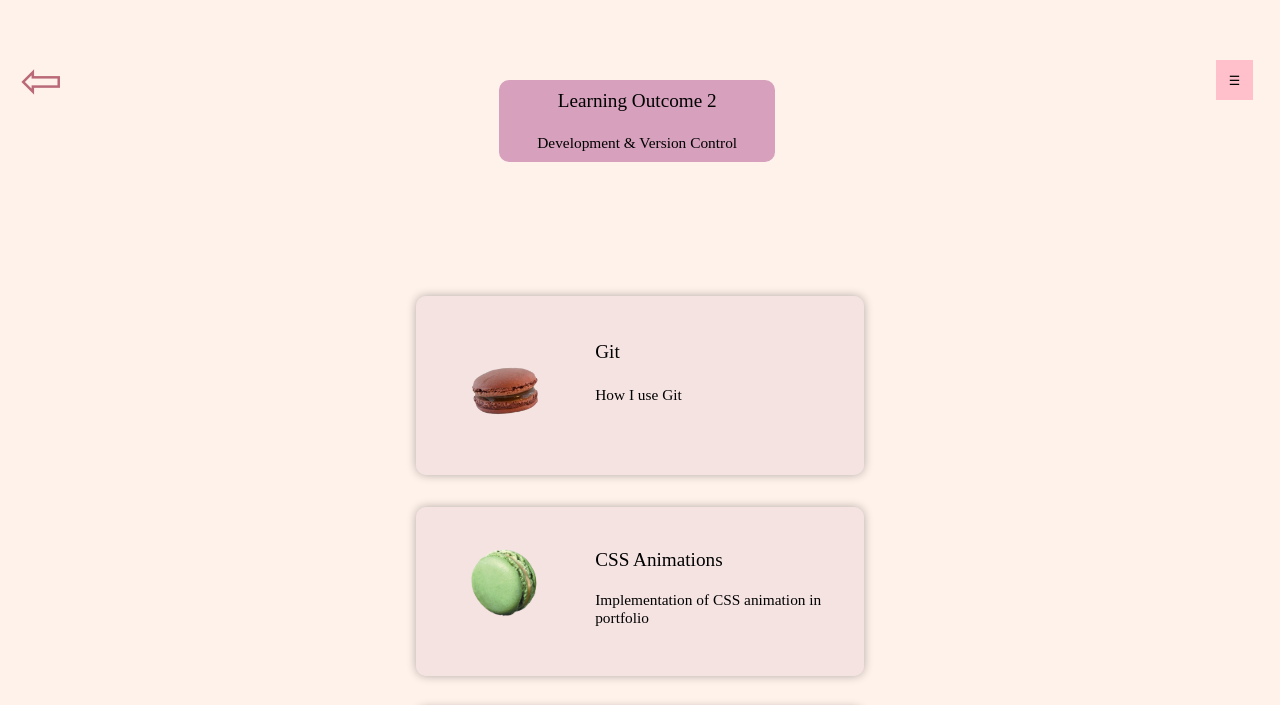
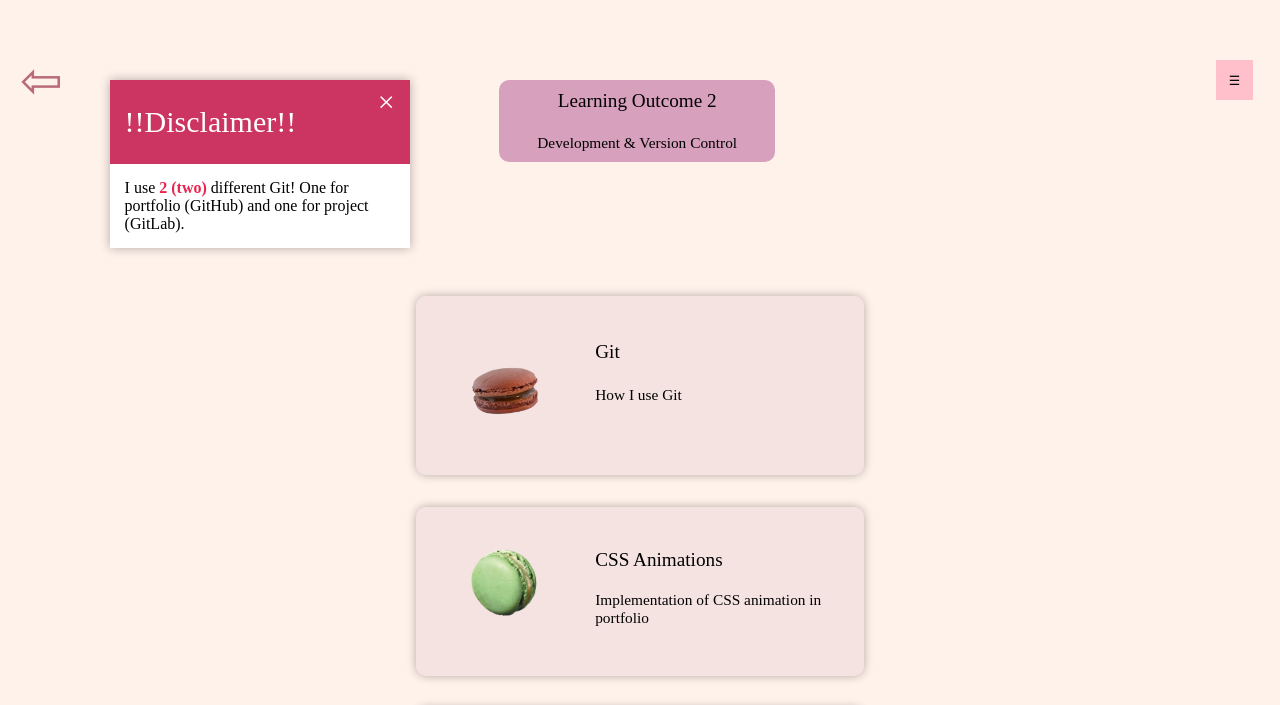
Before and after one commit to ddellicioso/MediaDes2, a plain HTML site: page LO2.html in a window 1280 px wide. Shown: the top 705 px of the page. Drawn offline with Linux system fonts and the light colour scheme.

Commit message:
putting a disclaimer

```diff
--- a/LO2.html
+++ b/LO2.html
@@ -40,8 +40,17 @@
           <p>Development & Version Control</p>
         </header>
 
+        <div class="callout">
+          <div class="callout-header">!!Disclaimer!!</div>
+          <span class="closebtn" onclick="this.parentElement.style.display='none';">×</span>
+          <div class="callout-container">
+            <p>I use <span class="disc">2 (two)</span> different Git! One for portfolio (GitHub) and one for project (GitLab).</p>
+          </div>
+        </div>
 
         <div class="container">
+
+
             <div class="sugar">
                 <a href="LO2_Git.html">
                     <img src="./images/macarons/77fdde1f-cc25-438b-91a4-5b9e51c77e04-removebg-preview.png">
--- a/css/LO1.css
+++ b/css/LO1.css
@@ -154,7 +154,46 @@ background-color: #f18ea4;
     list-style-type: none;
 }
 
+/*call out*/
+.callout {
+    position: fixed;
+    top: 10%;
+    left: 7%;
+    margin-left: 20px;
+    max-width: 300px;
+    box-shadow: 0px 0px 10px rgba(0, 0, 0, 0.3);
+  }
 
+  .callout-header {
+    padding: 25px 15px;
+    background: #cc3461;
+    font-size: 30px;
+    color: white;
+  }
+
+  .callout-container {
+    padding: 15px;
+    background-color: #ffffff;
+    color: black
+  }
+
+  .closebtn {
+    position: absolute;
+    top: 5px;
+    right: 15px;
+    color: white;
+    font-size: 30px;
+    cursor: pointer;
+  }
+
+  .closebtn:hover {
+    color: lightgrey;
+  }
+
+  .disc {
+    font-weight: bold;
+    color: #eb244f;
+  }
 
 /*container*/
 .container {
@@ -184,6 +223,7 @@ background-color: #f18ea4;
     padding: 2rem;
     box-shadow: 0px 0px 10px rgba(0, 0, 0, 0.3);
 }
+
 
 .Git {
     position: relative;
```
